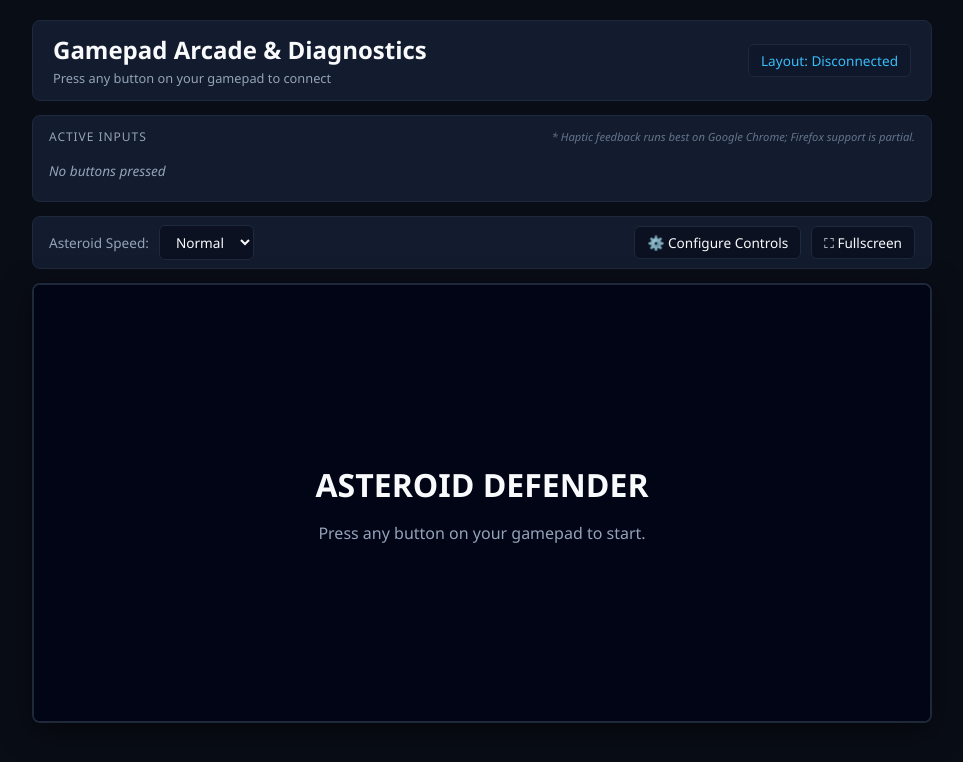
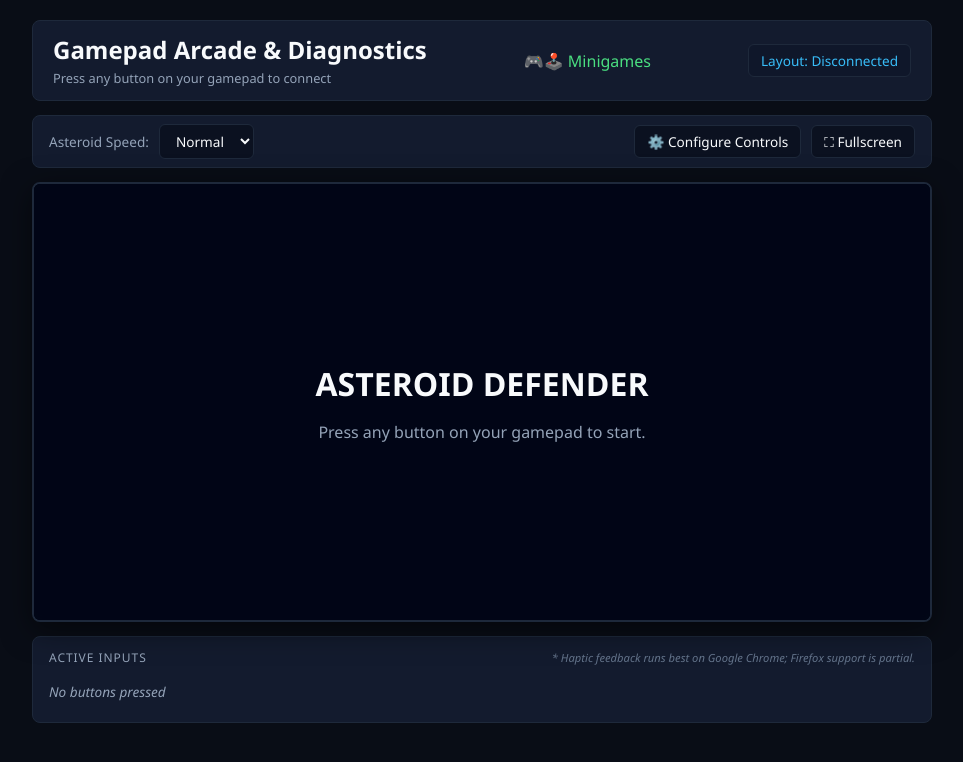
Before and after one commit to tiagofrancafernandes/Gamepad-Diagnostics-HTML5-Joystick-Test, a plain HTML site: page minigames/asteroid/index.html in a window 1280 px wide. Shown: the whole page, without its empty margins (158-1121 px from the left). Drawn offline with Linux system fonts and the light colour scheme.

Commit message:
feat: add navigation links for minigames
Added a navigation section with links to minigames in the header.
This enhances user experience by providing easy access to additional
game content directly from the diagnostics page.

```diff
--- a/minigames/asteroid/index.html
+++ b/minigames/asteroid/index.html
@@ -51,6 +51,22 @@
             padding: 12px 20px;
             border-radius: 8px;
             border: 1px solid var(--border);
+       }
+
+        .nav-links-container {
+            display: flex;
+            gap: 10px;
+            align-items: center;
+        }
+
+        .nav-links-container a {
+            text-decoration: none;
+            color: #4ade80;
+        }
+
+        .nav-links-container a:hover {
+            text-decoration: underline;
+            color: #94a3b8;
         }
 
         .layout-tag {
@@ -274,18 +290,11 @@
                 <h2>Gamepad Arcade & Diagnostics</h2>
                 <span id="controllerName" style="font-size: 0.8rem; color: var(--text-dim);">Press any button on your gamepad to connect</span>
             </div>
+            <div class="nav-links-container">
+                <a href="/minigames/" style="text-decoration: none;">🎮🕹️ Minigames</a>
+            </div>
             <div id="layoutBadge" class="layout-tag">Layout: Disconnected</div>
         </header>
-
-        <div class="hud-panel">
-            <div class="hud-header">
-                <span class="hud-label">Active Inputs</span>
-                <span class="haptic-note">* Haptic feedback runs best on Google Chrome; Firefox support is partial.</span>
-            </div>
-            <div id="pressedStream" class="pressed-buttons-stream">
-                <span class="empty-badges-hint">No buttons pressed</span>
-            </div>
-        </div>
 
         <div class="toolbar">
             <div class="toolbar-group">
@@ -303,20 +312,30 @@
             </div>
         </div>
 
+        <div id="canvasWrapper" class="canvas-wrapper">
+            <canvas id="gameCanvas" width="900" height="440"></canvas>
+            <div id="gameOverlay" class="game-overlay">
+                <h1 style="font-size: 2rem;">ASTEROID DEFENDER</h1>
+                <p id="overlayInstructions" style="color: var(--text-dim);">Press any button on your gamepad to start.</p>
+            </div>
+        </div>
+
+        <div class="hud-panel">
+            <div class="hud-header">
+                <span class="hud-label">Active Inputs</span>
+                <span class="haptic-note">* Haptic feedback runs best on Google Chrome; Firefox support is partial.</span>
+            </div>
+            <div id="pressedStream" class="pressed-buttons-stream">
+                <span class="empty-badges-hint">No buttons pressed</span>
+            </div>
+        </div>
+
         <div id="remapSection" class="remap-section">
             <div class="remap-header">
                 <h3>Input Mapping Configuration</h3>
                 <button id="resetDefaultsBtn" class="reset-link">Reset Defaults</button>
             </div>
             <div class="remap-grid" id="remapGridContainer"></div>
-        </div>
-
-        <div id="canvasWrapper" class="canvas-wrapper">
-            <canvas id="gameCanvas" width="900" height="440"></canvas>
-            <div id="gameOverlay" class="game-overlay">
-                <h1 style="font-size: 2rem;">ASTEROID DEFENDER</h1>
-                <p id="overlayInstructions" style="color: var(--text-dim);">Press any button on your gamepad to start.</p>
-            </div>
         </div>
     </div>
 
```
Also changed, not shown: index.html (+19 -0 lines), minigames/cyber-tank/index.html (+29 -10 lines), minigames/retro-snake/index.html (+29 -10 lines), minigames/retro-space-impact/index.html (+29 -10 lines), minigames/retro-stack-attack/index.html (+29 -10 lines), minigames/retro-stack-attack/v3/index.html (+29 -10 lines).
